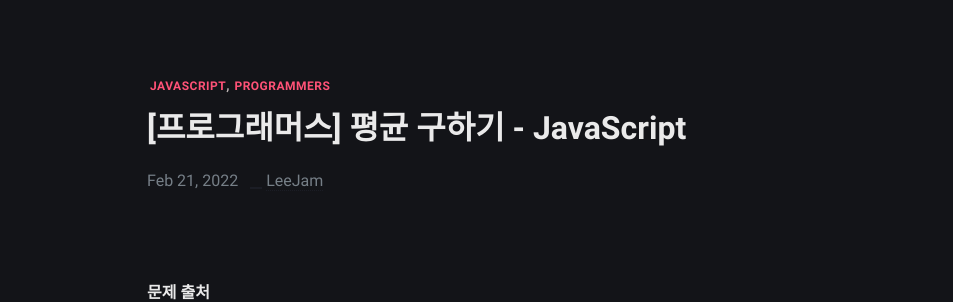
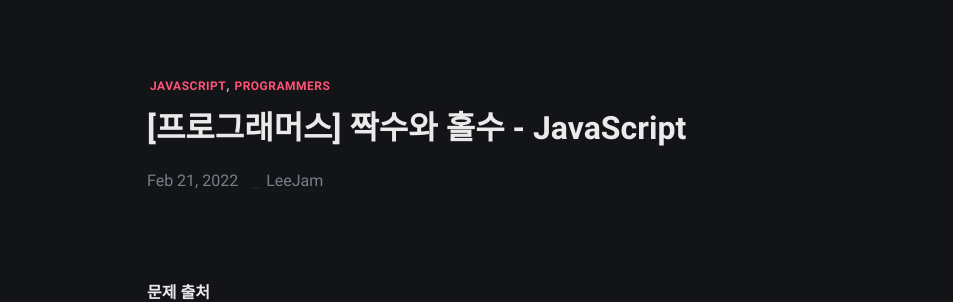
Before and after one commit to LeeJams/LeeJams.github.io, a Jekyll site: the page built from _posts/programmers/lv1/2022-02-21-짝수와-홀수.md, in a window 1280 px wide. Shown: the part 130-432 px from the top of the page, without its empty margins (163-1116 px from the left). Built offline with Jekyll 4.4.1, drawn with Linux system fonts in a browser that asks for light colours; comment, search, counter and statistics services are not loaded.

Commit message:
이름수정

```diff
--- a/_posts/programmers/lv1/2022-02-21-짝수와-홀수.md
+++ b/_posts/programmers/lv1/2022-02-21-짝수와-홀수.md
@@ -1,6 +1,6 @@
 ---
 layout: post
-title: "[프로그래머스] 평균 구하기 - JavaScript"
+title: "[프로그래머스] 짝수와 홀수 - JavaScript"
 tags: [JAVASCRIPT, PROGRAMMERS]
 ---
 ##### 문제 출처
```
